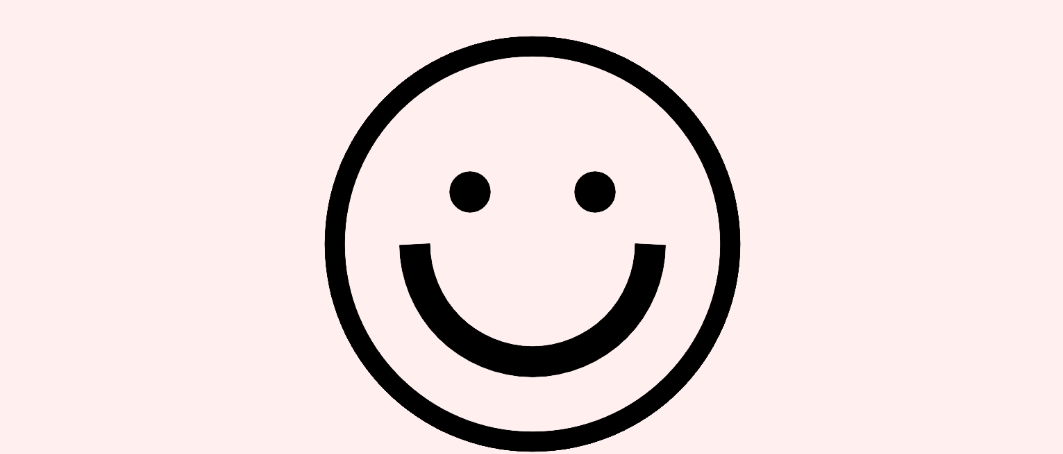
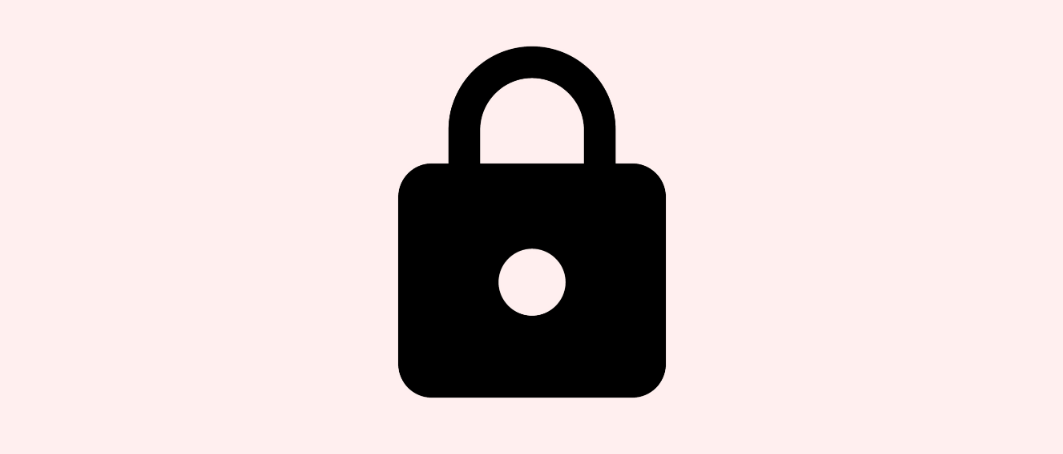
Before and after one commit to Aarav545/Keydrag, a website: page keydragf/success.html in a window 1280 px wide. Shown: the top 454 px of the page, without its empty margins (135-1198 px from the left). Drawn offline with Linux system fonts and the light colour scheme.

Commit message:
success page complete

```diff
--- a/keydragf/style.css
+++ b/keydragf/style.css
@@ -24,7 +24,7 @@
 
 .smiley img{
     height: auto;
-    width: 50%;
+    width: 35%;
 }
 
 .smiley{
--- a/keydragf/success.html
+++ b/keydragf/success.html
@@ -9,9 +9,10 @@
     <body>
         <header>
             <div class="smiley">
-                <img src="images/smiley.png" alt="Smily">
+                <img src="images/_ionicons_svg_md-lock.jpg" alt="Smily">
             </div>
 
+            <ion-icon name="lock"></ion-icon>
             <h1 class="bold">Success!</h1>
             <h2>Here is your image: </h2>
 
```
Also changed, not shown: keydragf/Icons/_ionicons_svg_md-lock.svg (deleted), keydragf/images/_ionicons_svg_md-lock.jpg (added).
